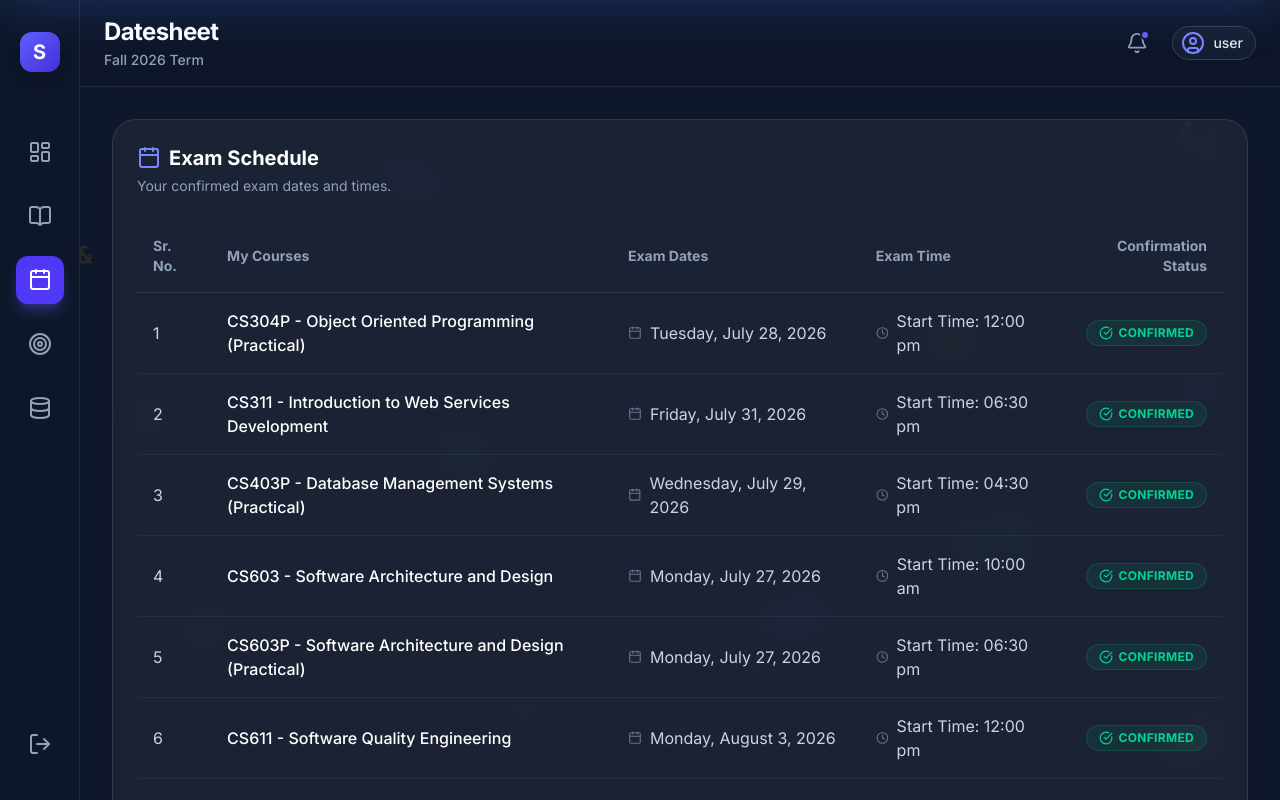
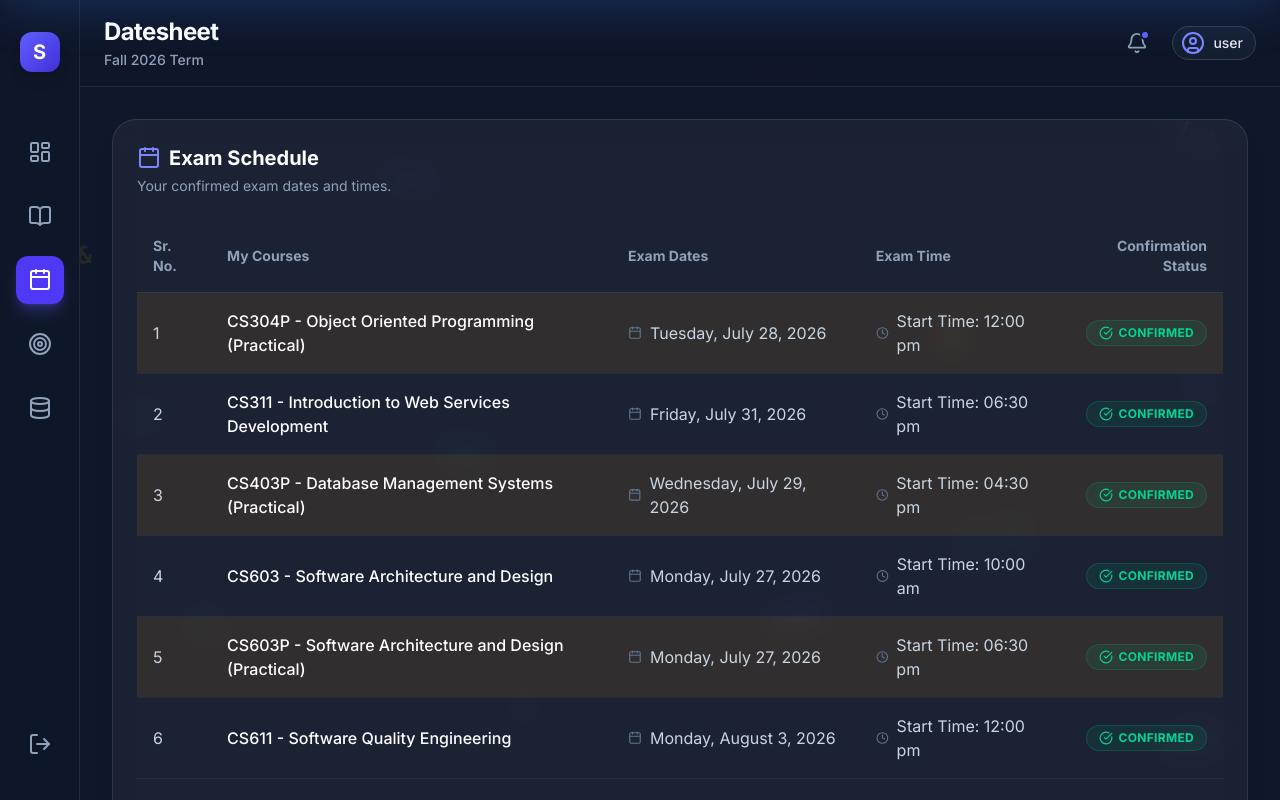
Before and after one commit to syedahsanullah-dev/StudyProgress2.0, a React (Vite) app: page /datesheet in a window 1280 px wide. Shown: the top 800 px of the page. Built offline with nearby package versions, Linux system fonts and the light colour scheme; no server answers; the database is empty; sample sign-in values are in the browser's storage.

Commit message:
dateshett

```diff
--- a/src/pages/Datesheet.jsx
+++ b/src/pages/Datesheet.jsx
@@ -68,7 +68,11 @@ export default function Datesheet() {
                   {datesheetData.map((exam, index) => (
                     <tr
                       key={index}
-                      className="datesheet-row border-b border-white/5 hover:bg-white/5 transition-colors group"
+                      className={`datesheet-row border-b border-white/5 transition-colors group ${
+                        exam.course.includes('(Practical)')
+                          ? 'bg-amber-500/10 hover:bg-amber-500/20'
+                          : 'hover:bg-white/5'
+                      }`}
                     >
                       <td className="py-4 px-4 text-slate-300">{exam.sr}</td>
                       <td className="py-4 px-4 text-white font-medium">{exam.course}</td>
```
